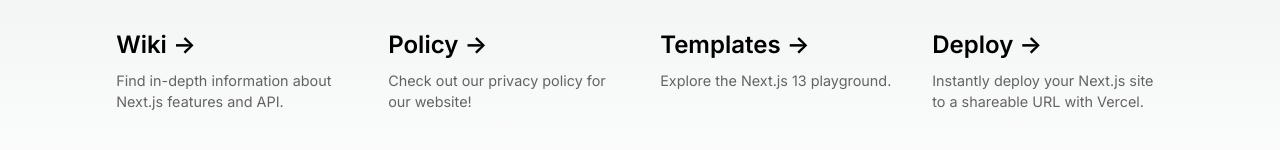
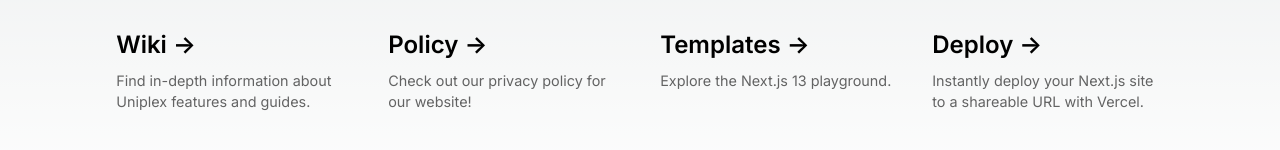
Before and after one commit to LavishSphere/uniplex-old, a Next.js app: page / in a window 1280 px wide. Shown: the part 574-724 px from the top of the page. Built offline with nearby package versions, Linux system fonts and the light colour scheme.

Commit message:
Update page.js

```diff
--- a/app/page.js
+++ b/app/page.js
@@ -22,7 +22,7 @@
           <h2>
             Wiki <span>-&gt;</span>
           </h2>
-          <p>Find in-depth information about Next.js features and API.</p>
+          <p>Find in-depth information about Uniplex features and guides.</p>
         </a>
 
         <a
```
